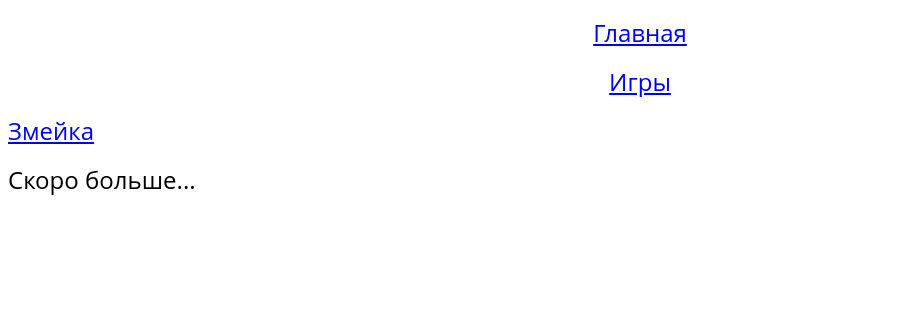
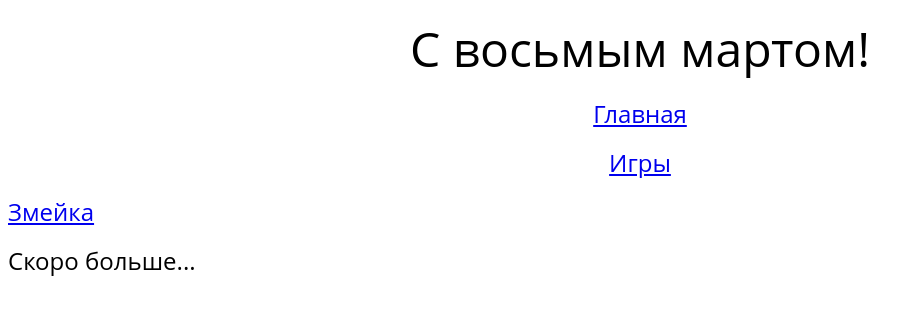
Before and after one commit to minionazavr/minionazavr.github.io, a plain HTML site: page vibor.html in a window 1280 px wide. Shown: the whole page, without its empty margins (0-922 px from the left). Drawn offline with Linux system fonts and the light colour scheme.

Commit message:
Update vibor.html

```diff
--- a/vibor.html
+++ b/vibor.html
@@ -5,6 +5,7 @@
 	<meta name="viewport" content="width=device-width, initial-scale=1.0">
 	<title>8 marta</title>
 	<div class="body">
+		<p align="center"><font size="15" face="Open Sans">С восьмым мартом!</p></font>
 		<p align="center"><font size="5" face="Open Sans"><a href="index.html">Главная</a></font></p></p>
 		<p align="center"><font size="5" face="Open Sans"><a href="vibor.html">Игры</a></font></p></p>
 
```
